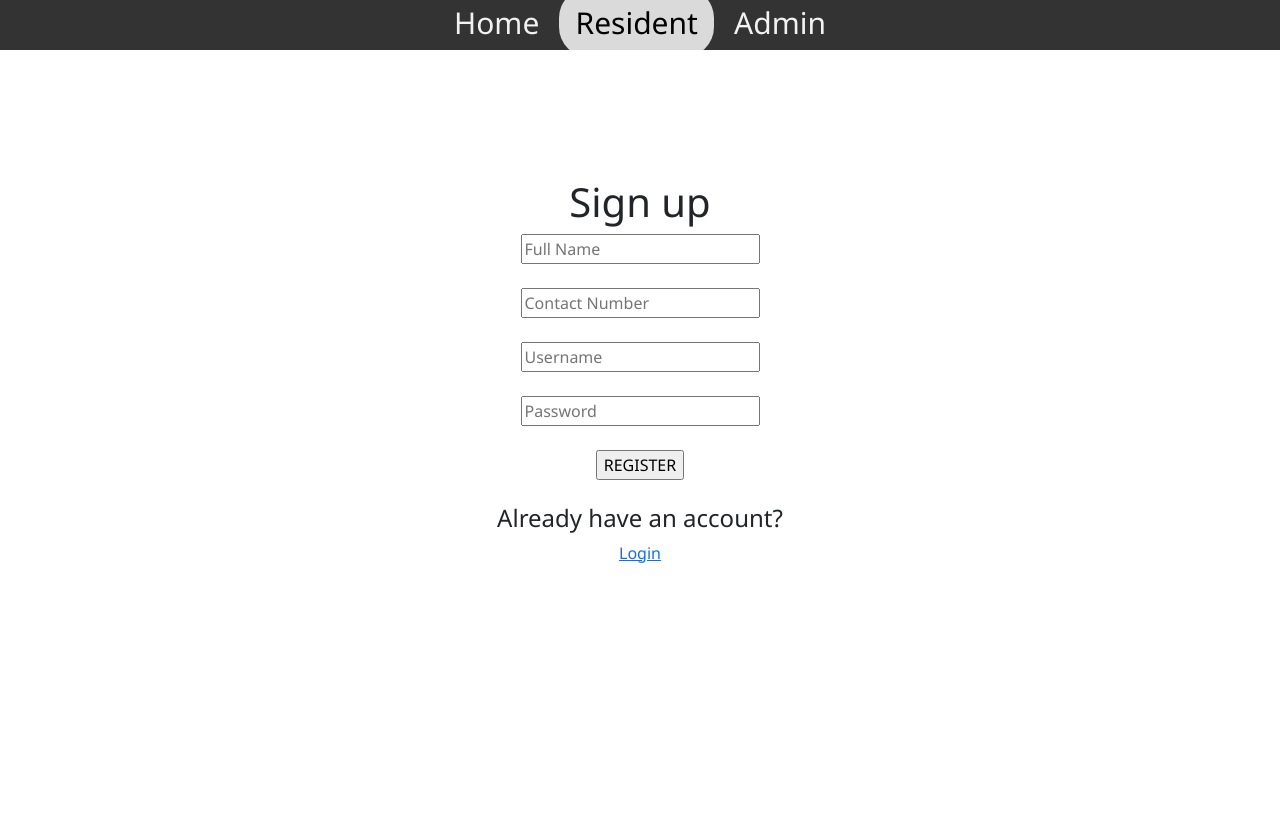
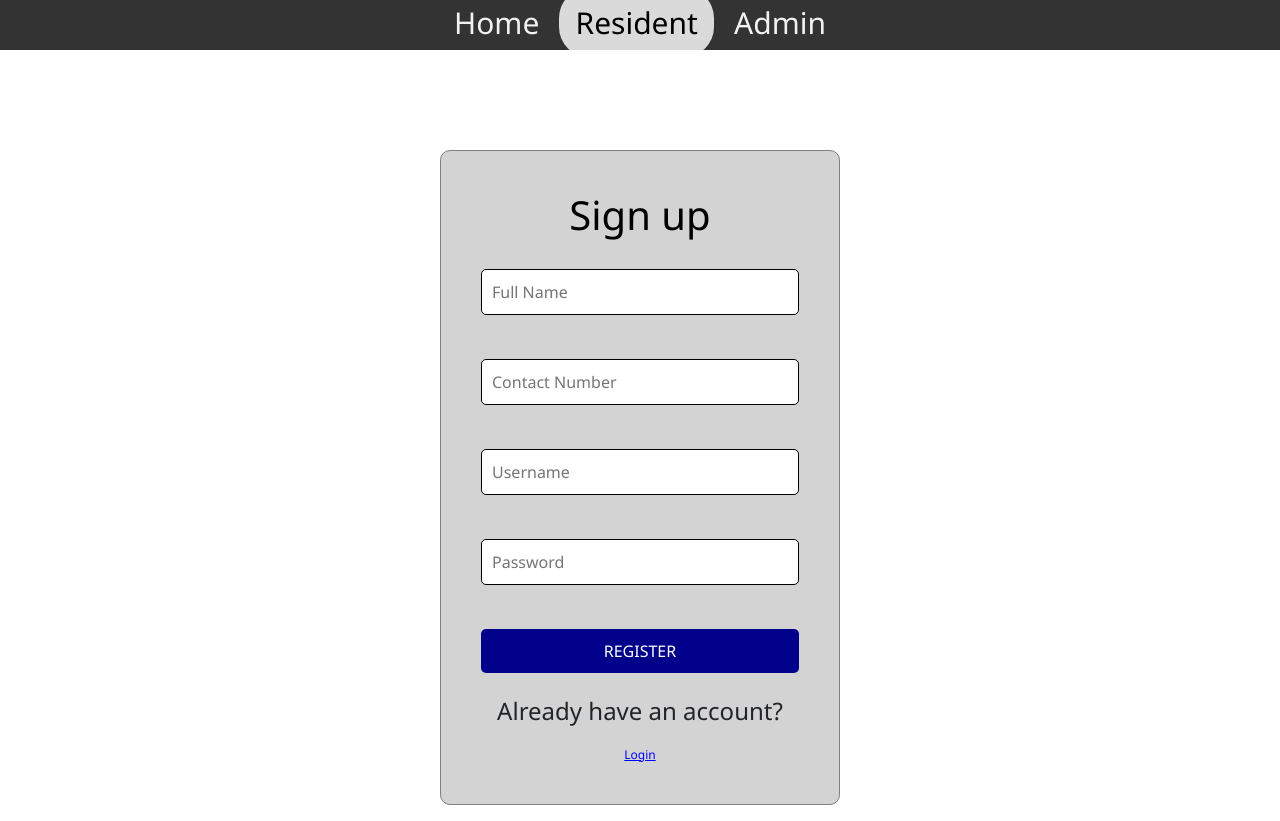
Before and after one commit to Ciezo/php-bmis-fullstack, a PHP site: page /resident/register_resident.php in a window 1280 px wide. Before the commit the page ends 563 px from the top, so only its background shows below. Run offline with PHP 8.4, Linux system fonts and the light colour scheme; data that the repository does not hold is empty.

Commit message:
register resident style
frontend simple design for register resident

```diff
--- a/views/resident/register_resident.php
+++ b/views/resident/register_resident.php
@@ -21,6 +21,54 @@ session_start();
         <link href="../../css/index_navbar.css" rel="stylesheet">
         <!-- Bootstrap from https://getbootstrap.com/ -->
         <link href="https://cdn.jsdelivr.net/npm/bootstrap@5.3.0-alpha1/dist/css/bootstrap.min.css" rel="stylesheet" integrity="sha384-GLhlTQ8iRABdZLl6O3oVMWSktQOp6b7In1Zl3/Jr59b6EGGoI1aFkw7cmDA6j6gD" crossorigin="anonymous">
+
+<style>
+    /* Add styles for the form */
+    .resident-login-form {
+        width: 400px;
+        padding: 40px;
+        border: 1px solid gray;
+        border-radius: 10px;
+        margin-top: 100px;
+        background-color: lightgray;
+    }
+
+    /* Add styles for the form input fields */
+    .resident-login-form input[type="text"],
+    .resident-login-form input[type="password"] {
+        width: 100%;
+        padding: 10px;
+        margin-bottom: 20px;
+        border: 1px solid black;
+        border-radius: 5px;
+    }
+
+    /* Add styles for the form submit button */
+    .resident-login-form input[type="submit"] {
+        width: 100%;
+        padding: 10px;
+        border-radius: 5px;
+        background-color: darkblue;
+        color: white;
+        cursor: pointer;
+        border: none;
+    }
+
+    /* Add styles for the form heading */
+    .resident-login-form h1 {
+        margin-bottom: 30px;
+        color: black;
+    }
+
+    /* Add styles for the form link */
+    .resident-login-form a {
+        color: blue;
+        font-size: 12px;
+        margin-top: 20px;
+        display: block;
+    }
+</style>
+
 </head>
 <body>
     <!-- Top navbar at index ONLY -->
```
